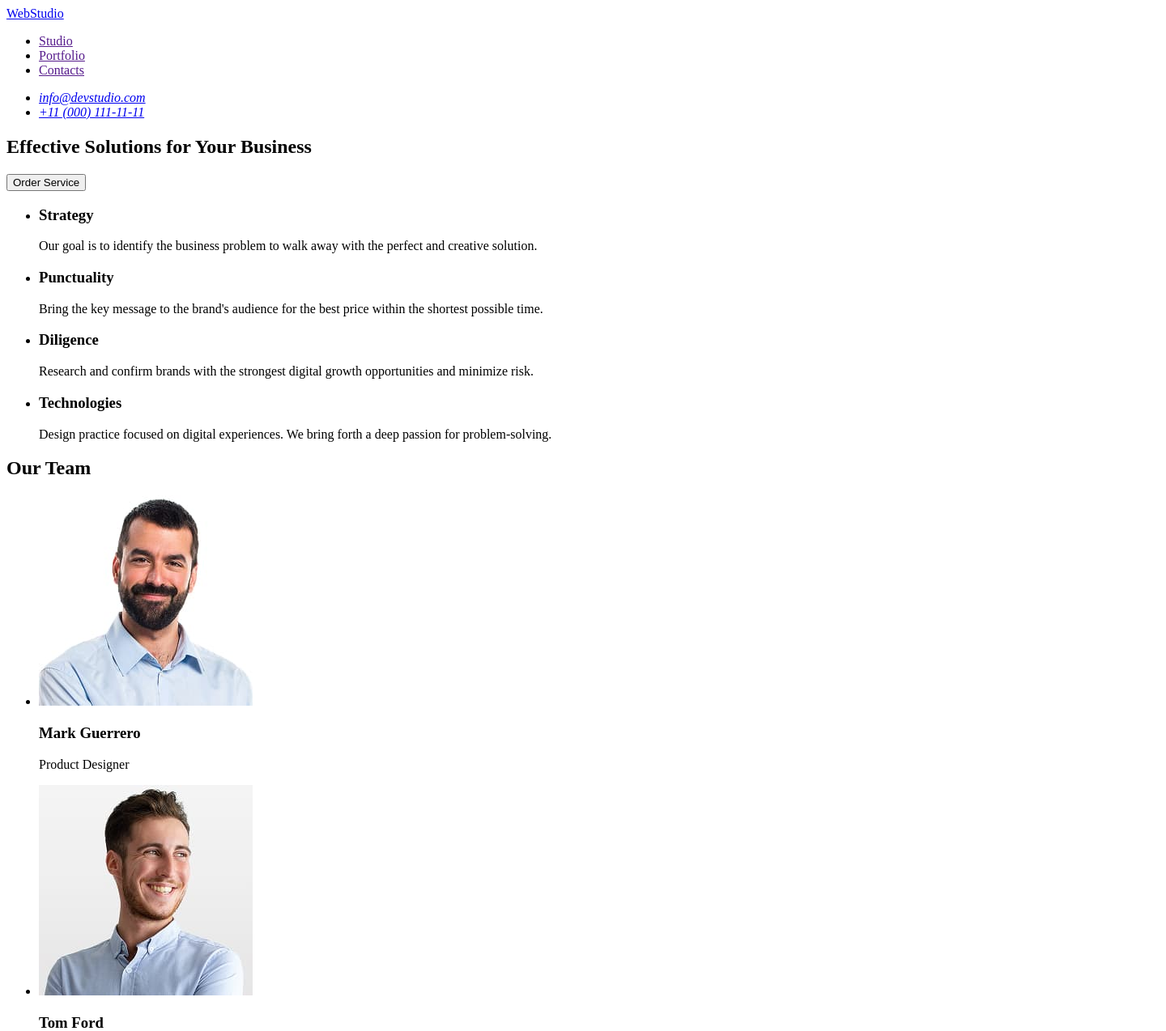
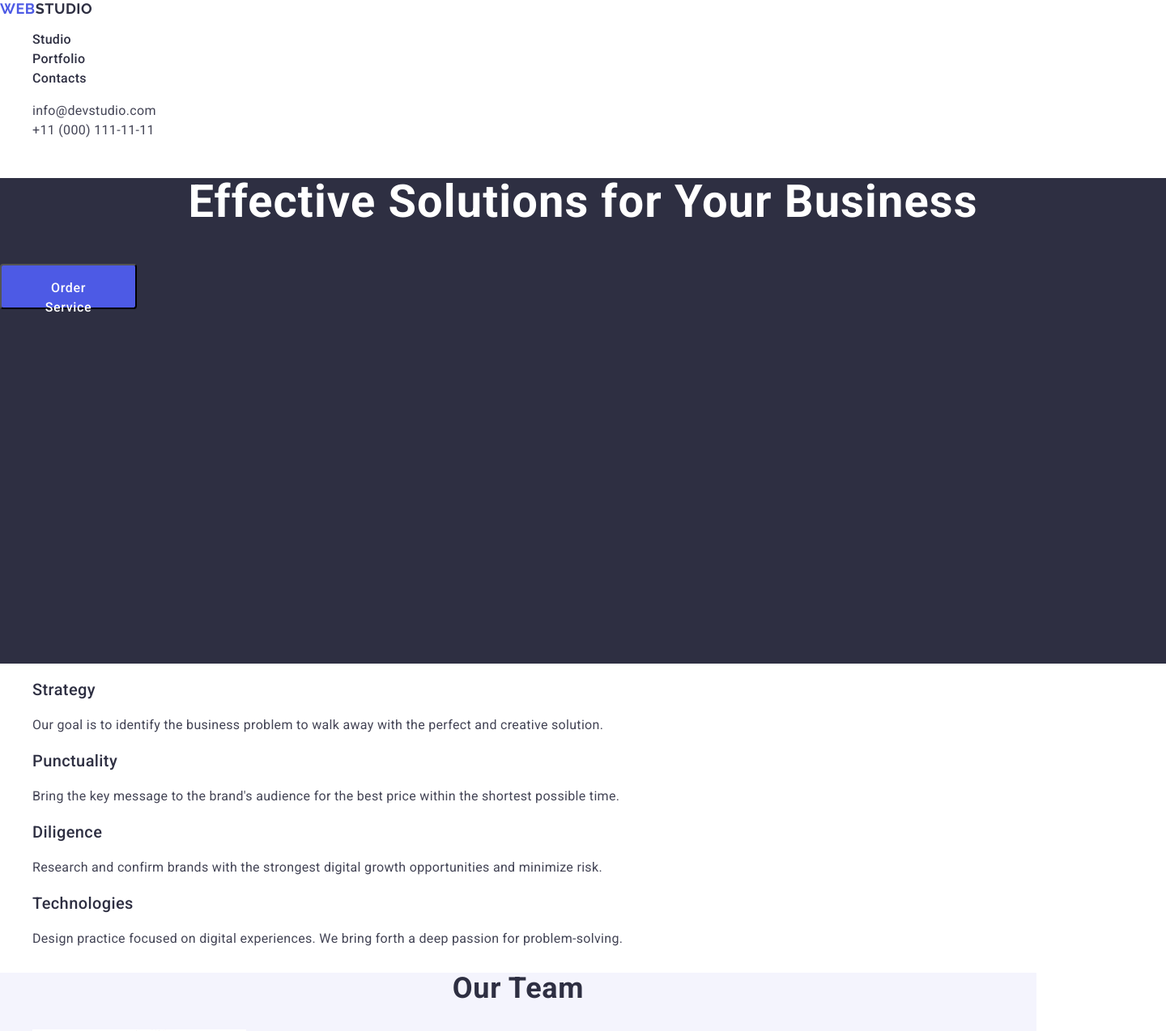
Before and after one commit to snizhana202/goit-markup-hw-02, a plain HTML site: page index.html in a window 1280 px wide. Shown: the top 1274 px of the page at 81% size, 1440 px wide, since content can reach past the window. Drawn offline with nearby package versions, Linux system fonts and the light colour scheme.

Commit message:
commit all

```diff
--- /dev/null
+++ b/css/styles.css
@@ -0,0 +1,208 @@
+body {
+  font-family: "Roboto", sans-serif;
+  background-color: #fff;
+  color: #434455;
+}
+
+ul {
+  list-style-type: none;
+}
+a {
+  text-decoration: none;
+}
+
+
+.visually-hidden {
+  position: absolute;
+  width: 1px;
+  height: 1px;
+  margin: -1px;
+  border: 0;
+  padding: 0;
+
+  white-space: nowrap;
+  clip-path: inset(100%);
+  clip: rect(0 0 0 0);
+  overflow: hidden;
+}
+
+
+
+/* -------------HEADER--------------- */
+
+.logo {
+  font-family: "Raleway", sans-serif;
+  font-weight: 700;
+  font-size: 18px;
+  line-height: 1.17;
+  letter-spacing: 0.03em;
+  text-transform: uppercase;
+  color: #4d5ae5;
+}
+
+.header-logo .header-logo-part {
+  color: #2e2f42;
+}
+
+.header-menu-link {
+  font-weight: 500;
+  font-size: 16px;
+  line-height: 1.5;
+  letter-spacing: 0.02em;
+  color: #2e2f42;
+}
+
+.header-contacts {
+  font-style: normal;
+}
+
+.header-contacts-link {
+  font-size: 16px;
+  line-height: 1.5;
+  letter-spacing: 0.02em;
+  color: #434455;
+}
+
+.header-menu-link:hover,
+.header-menu-link:focus,
+.header-contacts-link:hover,
+.header-contacts-link:focus {
+  color: #404bbf;
+}
+
+
+/* -------------HEADER--------------- */
+
+
+
+.main-hero {
+  background-color: #2e2f42;
+  width: 1440px;
+  height: 600px;
+}
+.main-title {
+  font-weight: 700;
+  font-size: 56px;
+  line-height: 1.07;
+  letter-spacing: 0.02em;
+  text-align: center;
+  color: #fff;
+}
+.main-button {
+  border-radius: 4px;
+  padding-block: 16px;
+  padding-inline: 32px;
+  width: 169px;
+  height: 56px;
+  background-color: #4d5ae5;
+  font-family: inherit;
+  font-weight: 500;
+  font-size: 16px;
+  line-height: 1.5;
+  letter-spacing: 0.04em;
+  color: #fff;
+  cursor: pointer;
+}
+
+/* -----------------MAIN-HERO------------ */
+
+
+.main-info {
+}
+
+.main-list {
+}
+
+.main-item {
+}
+
+.main-subtitle {
+  font-weight: 500;
+  font-size: 20px;
+  line-height: 1.2;
+  letter-spacing: 0.02em;
+  color: #2e2f42;
+}
+
+.main-text {
+  font-size: 16px;
+  line-height: 1.5;
+  letter-spacing: 0.02em;
+  color: #434455;
+}
+
+
+/* -----------------MAIN-ITEM---------------- */
+
+
+
+.main-team {
+  background-color: #f4f4fd;
+}
+
+.main-team-title {
+  font-weight: 700;
+  font-size: 36px;
+  line-height: 1.11;
+  letter-spacing: 0.02em;
+  text-align: center;
+  color: #2e2f42;
+}
+
+.main-team-list {
+}
+
+.main-team-item {
+  border-radius: 0 0 4px 4px;
+  padding-block: 0px 32px;
+  padding-inline: 0px;
+  width: 264px;
+  height: 380px;
+  background-color: #fff;
+}
+
+.main-team-img {
+  width="264" height="260"
+}
+
+.main-team-subtitle {
+  font-weight: 500;
+  font-size: 20px;
+  line-height: 1.2;
+  letter-spacing: 0.02em;
+  text-align: center;
+  color: #2e2f42;
+}
+
+.main-team-text {
+  font-size: 16px;
+  line-height: 1.5;
+  letter-spacing: 0.02em;
+  text-align: center;
+  color: #434455;
+}
+
+
+/* -----------------MAIN-TEAM----------------- */
+
+
+
+.footer {
+  background-color: #2e2f42;
+  width: 1440px;
+height: 312px;
+}
+
+.footer-logo {
+}
+
+.footer-logo .footer-logo-part {
+  color: #f4f4fd;
+}
+
+.footer-text {
+font-size: 16px;
+line-height: 1.5;
+letter-spacing: 0.02em;
+color: #f4f4fd;
+}
--- a/index.html
+++ b/index.html
@@ -4,111 +4,151 @@
     <meta charset="UTF-8" />
     <meta name="viewport" content="width=device-width, initial-scale=1.0" />
     <title>WebStudio</title>
+
+    <link
+      rel="stylesheet"
+      href="https://cdnjs.cloudflare.com/ajax/libs/modern-normalize/3.0.1/modern-normalize.min.css"
+      integrity="sha512-q6WgHqiHlKyOqslT/lgBgodhd03Wp4BEqKeW6nNtlOY4quzyG3VoQKFrieaCeSnuVseNKRGpGeDU3qPmabCANg=="
+      crossorigin="anonymous"
+      referrerpolicy="no-referrer"
+    />
+
+    <link rel="preconnect" href="https://fonts.googleapis.com" />
+    <link rel="preconnect" href="https://fonts.gstatic.com" crossorigin />
+    <link
+      href="https://fonts.googleapis.com/css2?family=Raleway:wght@700&family=Roboto:wght@400;500;700&display=swap"
+      rel="stylesheet"
+    />
+
+    <link rel="stylesheet" href="./css/styles.css" />
   </head>
   <body>
-    <header>
-      <nav>
-        <a href="./index.html">WebStudio</a>
-        <ul>
-          <li><a href="">Studio</a></li>
-          <li><a href="">Portfolio</a></li>
-          <li><a href="">Contacts</a></li>
+    <header class="header">
+      <nav class="header-nav">
+        <a class="logo header-logo" href="./index.html"
+          >Web<span class="header-logo-part">Studio</span></a
+        >
+        <ul class="header-menu-list">
+          <li class="header-menu-item">
+            <a class="header-menu-link" href="index.html">Studio</a>
+          </li>
+          <li class="header-menu-item">
+            <a class="header-menu-link" href="">Portfolio</a>
+          </li>
+          <li class="header-menu-item">
+            <a class="header-menu-link" href="">Contacts</a>
+          </li>
         </ul>
       </nav>
-      <address>
-        <ul>
-          <li><a href="mailto:info@devstudio.com">info@devstudio.com</a></li>
-          <li><a href="tel:+110001111111">+11 (000) 111-11-11</a></li>
+
+      <address class="header-contacts">
+        <ul class="header-contacts-list">
+          <li class="header-contacts-item">
+            <a class="header-contacts-link" href="mailto:info@devstudio.com"
+              >info@devstudio.com</a
+            >
+          </li>
+          <li class="header-contacts-item">
+            <a class="header-contacts-link" href="tel:+110001111111"
+              >+11 (000) 111-11-11</a
+            >
+          </li>
         </ul>
       </address>
     </header>
-    <main>
-      <section>
-        <h1>Effective Solutions for Your Business</h1>
-        <button type="button">Order Service</button>
+    <main class="main">
+      <section class="main-hero">
+        <h1 class="main-title">Effective Solutions for Your Business</h1>
+        <button class="main-button" type="button">Order Service</button>
       </section>
-      <section>
-        <h2 hidden>list</h2>
-        <ul>
-          <li>
-            <h3>Strategy</h3>
-            <p>
+      <section class="main-info">
+        <h2 class="visually-hidden">list</h2>
+        <ul class="main-list">
+          <li class="main-item">
+            <h3 class="main-subtitle">Strategy</h3>
+            <p class="main-text">
               Our goal is to identify the business problem to walk away with the
               perfect and creative solution.
             </p>
           </li>
-          <li>
-            <h3>Punctuality</h3>
-            <p>
+          <li class="main-item">
+            <h3 class="main-subtitle">Punctuality</h3>
+            <p class="main-text">
               Bring the key message to the brand's audience for the best price
               within the shortest possible time.
             </p>
           </li>
-          <li>
-            <h3>Diligence</h3>
-            <p>
+          <li class="main-item">
+            <h3 class="main-subtitle">Diligence</h3>
+            <p class="main-text">
               Research and confirm brands with the strongest digital growth
               opportunities and minimize risk.
             </p>
           </li>
-          <li>
-            <h3>Technologies</h3>
-            <p>
+          <li class="main-item">
+            <h3 class="main-subtitle">Technologies</h3>
+            <p class="main-text">
               Design practice focused on digital experiences. We bring forth a
               deep passion for problem-solving.
             </p>
           </li>
         </ul>
       </section>
-      <section>
-        <h2>Our Team</h2>
-        <ul>
-          <li>
+      <section class="main-team">
+        <h2 class="main-team-title">Our Team</h2>
+        <ul class="main-team-list">
+          <li class="main-team-item">
             <img
+              class="main-team-img"
               src="./images/img.jpg"
               alt="Mark Guerrero"
               height="260"
               width="264"
             />
-            <h3>Mark Guerrero</h3>
-            <p>Product Designer</p>
+            <h3 class="main-team-subtitle">Mark Guerrero</h3>
+            <p class="main-team-text">Product Designer</p>
           </li>
-          <li>
+          <li class="main-team-item">
             <img
+              class="main-team-img"
               src="./images/img1.jpg"
               alt="Tom Ford"
               height="260"
               width="264"
             />
-            <h3>Tom Ford</h3>
-            <p>Frontend Developer</p>
+            <h3 class="main-team-subtitle">Tom Ford</h3>
+            <p class="main-team-text">Frontend Developer</p>
           </li>
-          <li>
+          <li class="main-team-item">
             <img
+              class="main-team-img"
               src="./images/img2.jpg"
               alt="Camila Garcia"
               height="260"
               width="264"
             />
-            <h3>Camila Garcia</h3>
-            <p>Marketing</p>
+            <h3 class="main-team-subtitle">Camila Garcia</h3>
+            <p class="main-team-text">Marketing</p>
           </li>
-          <li>
+          <li class="main-team-item">
             <img
+              class="main-team-img"
               src="./images/img3.jpg"
               alt="Daniel Wilson"
               height="260"
               width="264"
             />
-            <h3>Daniel Wilson</h3>
-            <p>UI Designer</p>
+            <h3 class="main-team-subtitle">Daniel Wilson</h3>
+            <p class="main-team-text">UI Designer</p>
           </li>
         </ul>
       </section>
     </main>
-    <footer>
-      <a href="./index.html">WebStudio</a>
-      <p>
+    <footer class="footer">
+      <a class="logo footer-logo" href="./index.html"
+        >Web<span class="footer-logo-part">Studio</span></a
+      >
+      <p class="footer-text">
         Increase the flow of customers and sales for your business with digital
         marketing & growth solutions.
       </p>
```
